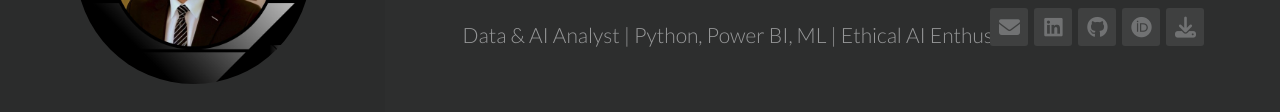
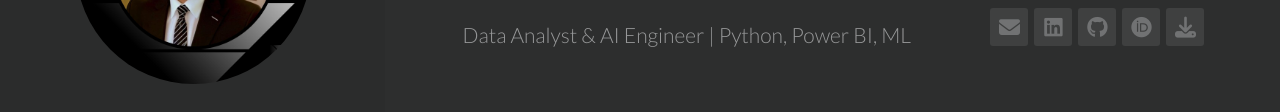
Before and after one commit to risheekbajaj/risheekbajaj.github.io, a plain HTML site: page dark/index.html in a window 1280 px wide. Shown: the part 408-520 px from the top of the page. Drawn offline with Linux system fonts and the light colour scheme.

Commit message:
Update index.html

```diff
--- a/dark/index.html
+++ b/dark/index.html
@@ -105,7 +105,7 @@
                                                 </h1>
                                                 <h2 class="a-header  c-brand__sub-title  t-sub-title">
                                                     <span class="c-brand__sizer">
-                                                        Data &amp; AI Analyst | Python, Power BI, ML | Ethical AI Enthusiast
+                                                        Data Analyst &amp; AI Engineer | Python, Power BI, ML
                                                     </span>
                                                 </h2>
                                             </div><!-- /c-brand -->
```
